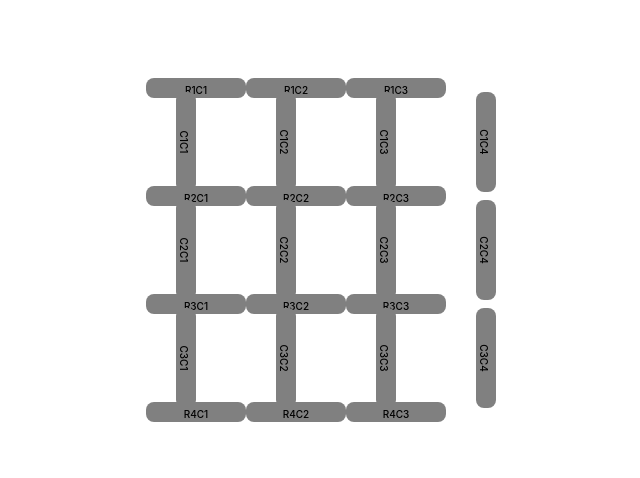
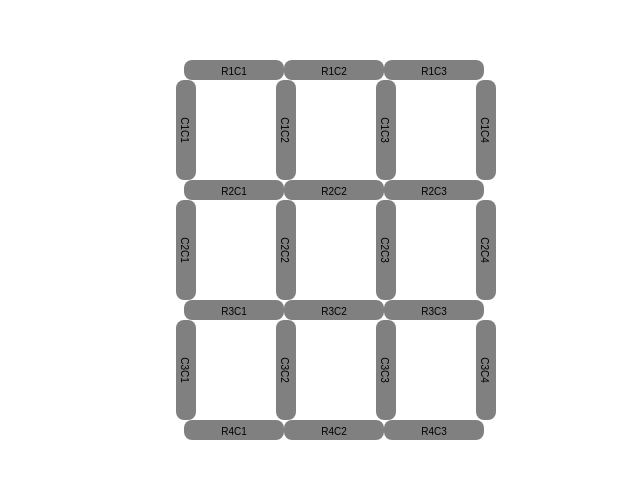
Before and after one commit to selmanfariz18/Dot_connect, a React (Vite) app: page /main in a window 1280 px wide. Shown: the part 150-628 px from the top of the page, without its empty margins (304-944 px from the left). Built offline with nearby package versions, Linux system fonts and the light colour scheme.

Commit message:
row padding adjusted

```diff
--- a/src/index.css
+++ b/src/index.css
@@ -29,6 +29,7 @@ body {
   min-width: 320px;
   min-height: 100vh;
   justify-content: center;
+  font-family: sans-serif;
 }
 
 h1 {
@@ -76,19 +77,20 @@ button:focus-visible {
 
 
 .row {
-  display: "flex";
-  flex-direction: "row";
-  align-items: "center";
-  margin: "20px";
-  padding: 20px;
+  display: flex;
+  flex-direction: row;
+  align-items: flex-start;
+  margin: 10px;
+  padding: 30px;
+  padding-left: 38px;
 }
 
 .column {
-  display: 'flex';
-  flex-direction: 'row';
-  align-items: 'flex-start';
-  margin: '20px';
-  padding: 10px;
+  display: flex;
+  flex-direction: row;
+  align-items: flex-start;
+  margin: 0px;
+  padding: 0px;
   /*transform: rotate(90deg);
   -ms-transform: rotate(90deg);
   -moz-transform: rotate(90deg);
```
